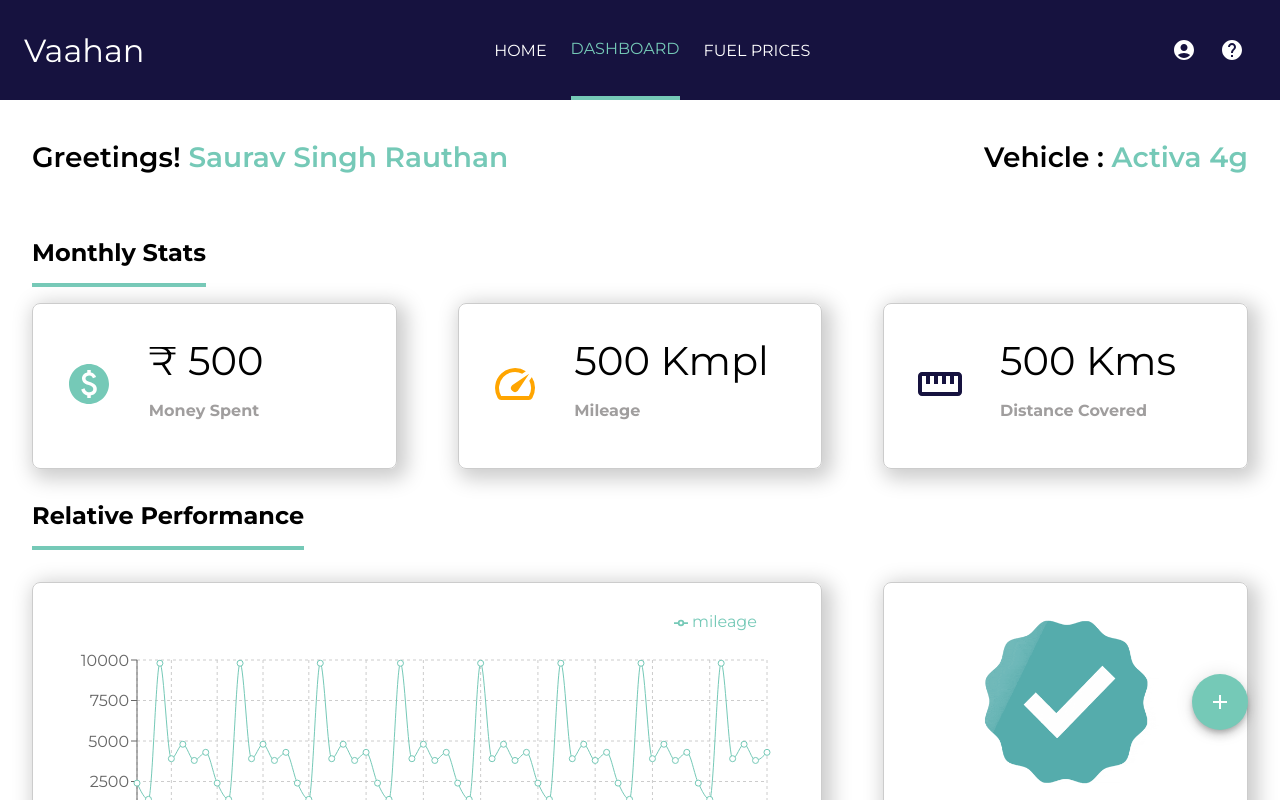
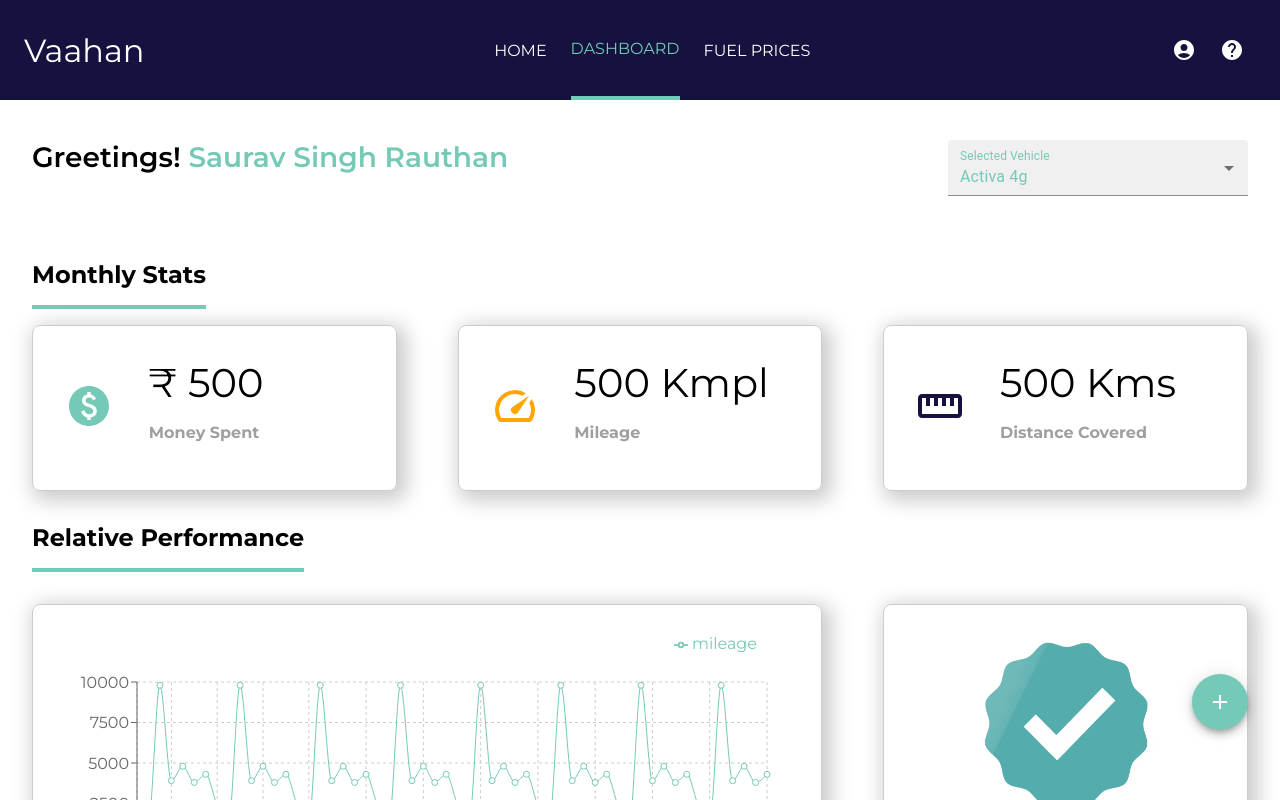
Before and after one commit to Saurav-Singh-Rauthan/Vaahan, a React (Create React App) app: page /dashboard in a window 1280 px wide. Shown: the top 800 px of the page. Built offline with nearby package versions, Linux system fonts and the light colour scheme.

Commit message:
vehicle select dropdown

```diff
--- a/src/components/pages/Dashboard/Dashboard.js
+++ b/src/components/pages/Dashboard/Dashboard.js
@@ -1,4 +1,8 @@
 import React from "react";
+import InputLabel from "@mui/material/InputLabel";
+import MenuItem from "@mui/material/MenuItem";
+import FormControl from "@mui/material/FormControl";
+import Select from "@mui/material/Select";
 
 import Styles from "./Dashboard.module.css";
 import Countuptab from "../../DashboardUI/CountupTab/Countuptab";
@@ -15,7 +19,24 @@ const Dashboard = (props) => {
           <span style={{ color: "#75c9b7" }}>Saurav Singh Rauthan</span>{" "}
         </p>
         <div>
-          Vehicle : <span style={{ color: "#75c9b7" }}>Activa 4g</span>
+          <FormControl fullWidth variant="filled">
+            <InputLabel id="demo-simple-select-label" sx={{ color: "#75c9b7" }}>
+              Selected Vehicle
+            </InputLabel>
+            <Select
+              labelId="demo-simple-select-label"
+              id="demo-simple-select"
+              // value={age}
+              label="Age"
+              // onChange={handleChange}
+              sx={{ color: "#75c9b7", minWidth: "300px" }}
+              defaultValue={"Activa 4g"}
+            >
+              <MenuItem value={"Activa 4g"}>Activa 4g</MenuItem>
+              <MenuItem value={"TVS Victor GL"}>TVS Victor GL</MenuItem>
+              <MenuItem value={"R15 v4"}>R15 v4</MenuItem>
+            </Select>
+          </FormControl>
         </div>
       </div>
 
```
